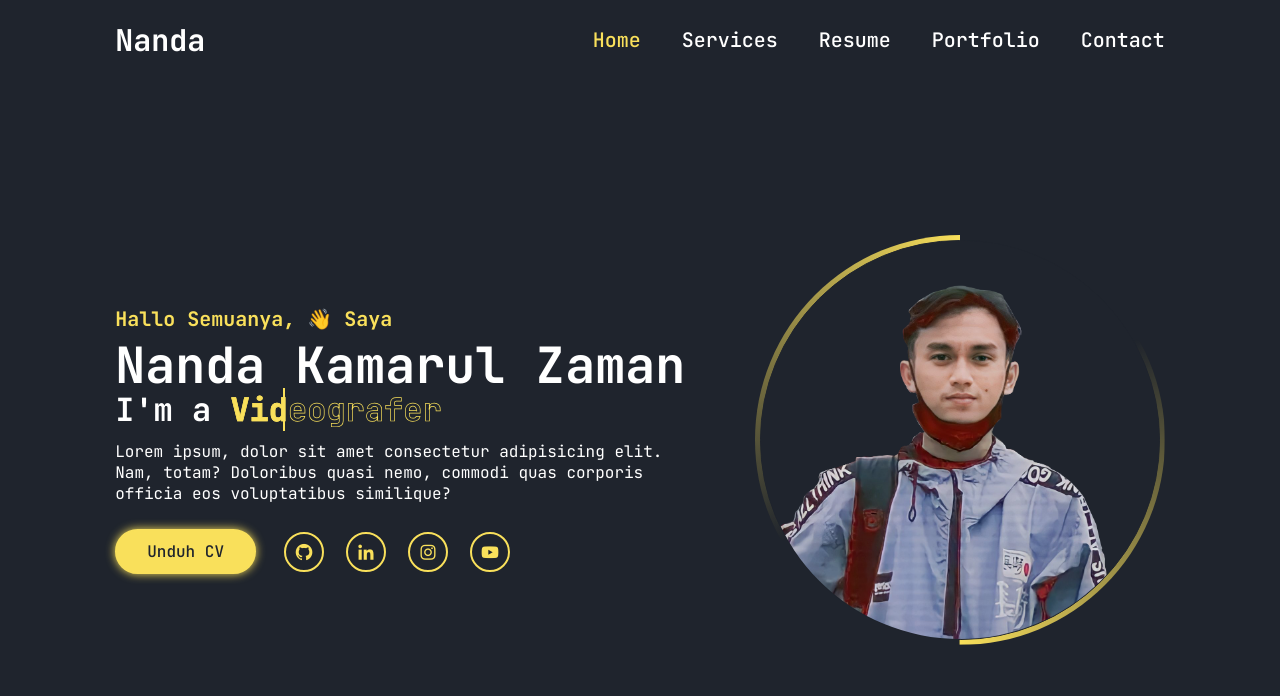
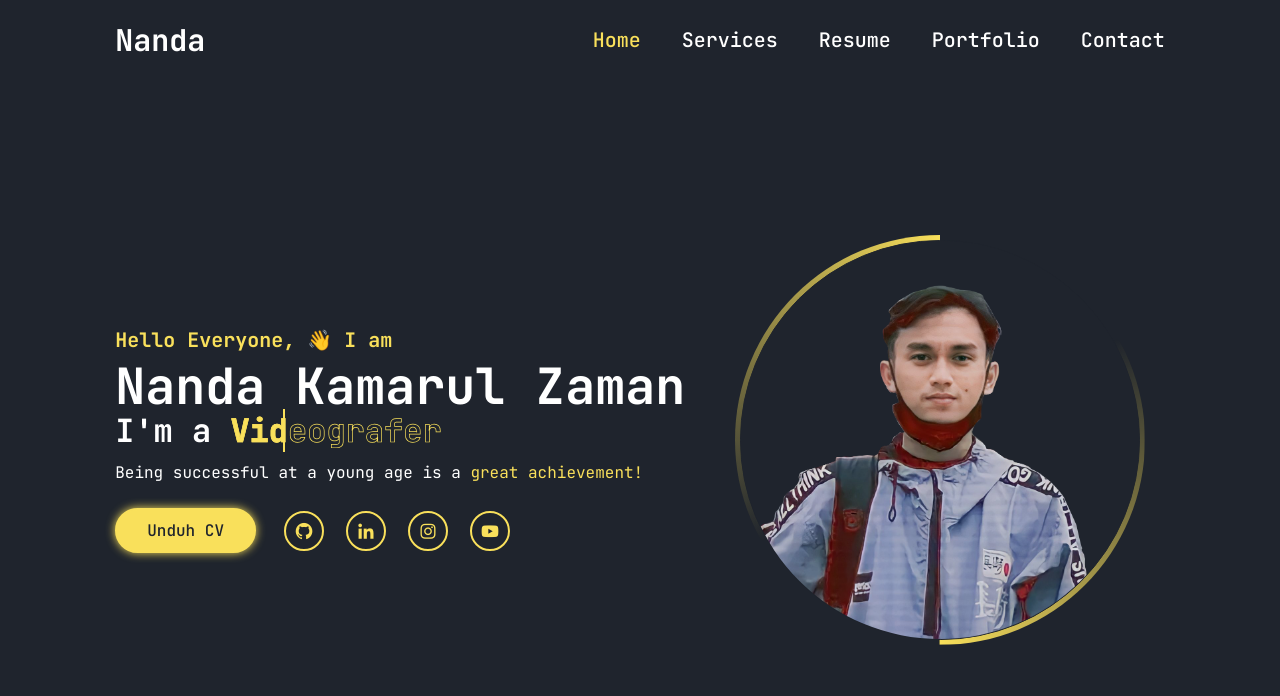
Before and after one commit to nandakamarulzaman/nandakamarulzaman.github.io, a plain HTML site: page index.html in a window 1280 px wide. Drawn offline with nearby package versions, Linux system fonts and the light colour scheme.

Commit message:
update now

```diff
--- a/index.html
+++ b/index.html
@@ -52,7 +52,7 @@
     <!-- home section -->
     <section class="home active">
       <div class="home-detail">
-        <h5>Hallo Semuanya, 👋 Saya</h5>
+        <h5>Hello Everyone, 👋 I am</h5>
         <h1>Nanda Kamarul Zaman</h1>
         <h2>
           I'm a
@@ -64,21 +64,23 @@
           </span>
         </h2>
 
-        <!-- <p>
-          Menjadi sukses di usia muda adalah pencapaian yang luar
-          <span class="biasa">biasa!</span>
-        </p> -->
         <p>
-          Lorem ipsum, dolor sit amet consectetur adipisicing elit. Nam, totam?
-          Doloribus quasi nemo, commodi quas corporis officia eos voluptatibus
-          similique?
+          Being successful at a young age is a
+          <span class="biasa">great achievement!</span>
         </p>
+
         <div class="btn-sci">
           <a href="#" class="btn">Unduh CV</a>
           <div class="sci">
-            <a href="#"><i class="bx bxl-github"></i></a>
-            <a href="#"><i class="bx bxl-linkedin"></i></a>
-            <a href="#"><i class="bx bxl-instagram"></i></a>
+            <a href="https://github.com/nandakamarulzaman">
+              <i class="bx bxl-github"></i>
+            </a>
+            <a href="https://www.linkedin.com/in/nanda-kamarul-zaman/">
+              <i class="bx bxl-linkedin"></i>
+            </a>
+            <a href="https://www.instagram.com/kz.nanda/">
+              <i class="bx bxl-instagram"></i>
+            </a>
             <a href="#"><i class="bx bxl-youtube"></i></a>
           </div>
         </div>
--- a/script.js
+++ b/script.js
@@ -59,7 +59,7 @@ logoLink.addEventListener("click", () => {
     navLinks[0].classList.add("active");
 
     setTimeout(() => {
-      sections[0].classList.remove("active");
+      sections[0].classList.add("active");
     }, 1100);
   }
 });
--- a/style.css
+++ b/style.css
@@ -895,7 +895,7 @@ section.active {
   }
 
   .home .home-detail h1 {
-    font-size: 4rem;
+    font-size: 3.5rem;
   }
 }
 
```
